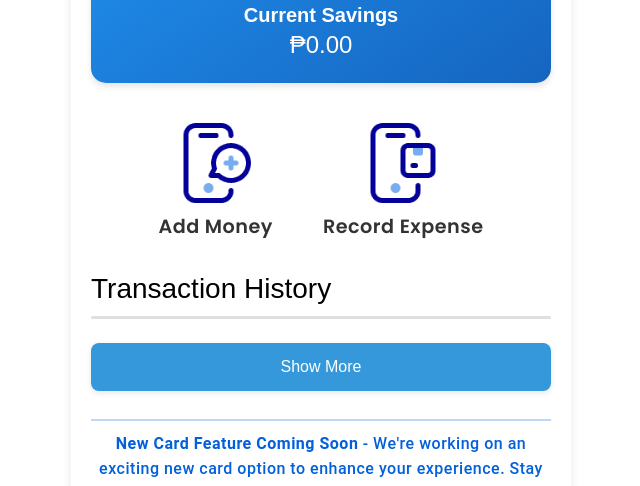
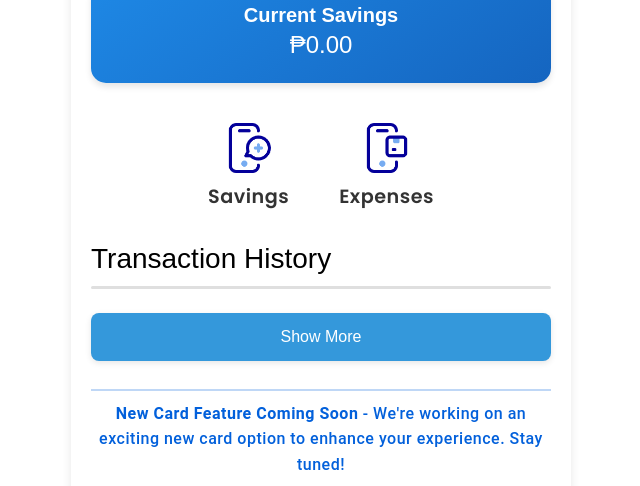
Before and after one commit to Jcode09/JSavings, a plain HTML site: page index.html in a window 1280 px wide. Shown: the part 191-677 px from the top of the page, without its empty margins (319-959 px from the left). Drawn offline with nearby package versions, Linux system fonts and the light colour scheme.

Commit message:
UI Version 10 index.html

```diff
--- a/index.html
+++ b/index.html
@@ -365,16 +365,23 @@
 }
 
 .action-block {
+  display: flex;
+  flex-direction: column;
+  align-items: center;   /* centers image and text horizontally */
+  justify-content: center;
   text-align: center;
 }
 
+
+/* Slightly reduce icon size */
 .action-icon {
-  width: 80px;
-  height: 80px;
+  width: 50px;
+  height:50px;
   cursor: pointer;
   margin-bottom: 10px;
   transition: transform 0.2s ease;
 }
+
 
 .action-icon:hover {
   transform: scale(1.1);
@@ -1338,7 +1345,7 @@ body.dark-mode .slider-label {
       <!-- Add Money -->
       <div class="action-block">
        <img src="assets/img/jcashin.png" alt="Add Money" id="addMoneyIcon" class="action-icon">
-        <div class="action-title">Add Money</div>
+       <div class="action-title">Savings</div>
         <div id="addMoneyForm" class="action-form hidden">
           <input type="number" id="addAmount" placeholder="Enter amount to add">
           <div>
@@ -1354,7 +1361,7 @@ body.dark-mode .slider-label {
       <!-- Record Expense -->
       <div class="action-block">
         <img src="assets/img/jcashout.png" alt="Record Expense" id="recordExpenseIcon" class="action-icon">
-        <div class="action-title">Record Expense</div>
+        <div class="action-title">Expenses</div>
         <div id="expenseForm" class="action-form hidden">
           <input type="number" id="expenseAmount" placeholder="Enter expense amount">
           <input type="text" id="expenseDesc" placeholder="Description (e.g., groceries)">
```
